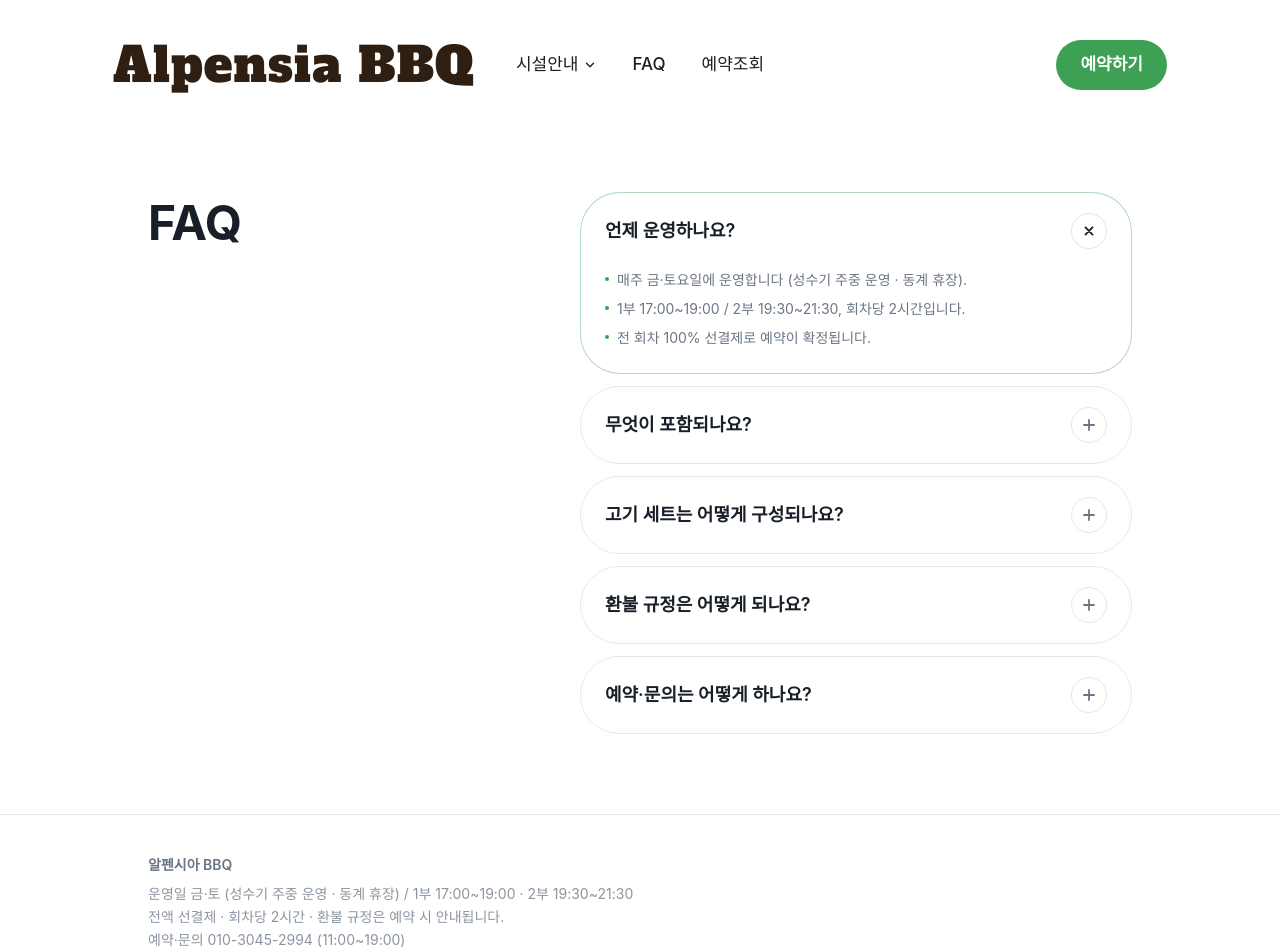
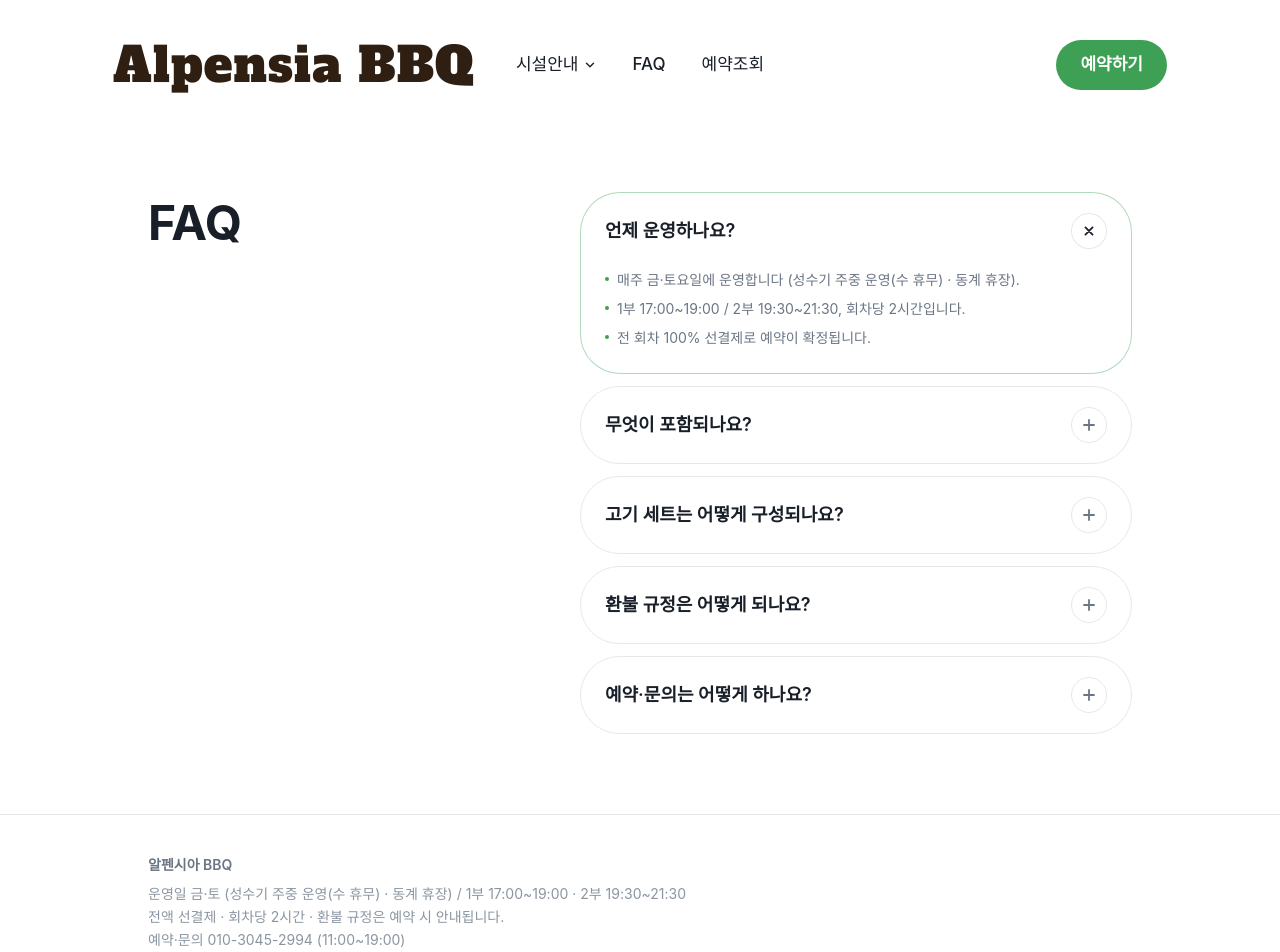
Before and after one commit to prnsslcn/grill-booking, a Next.js app: page /faq in a window 1280 px wide. Shown: the top 952 px of the page. Built offline with nearby package versions, Linux system fonts and the light colour scheme; a web font is replaced by a local one.

Commit message:
content: 운영 안내에 '성수기 주중 운영(수 휴무)' 표기 추가 (푸터·FAQ)

```diff
--- a/components/site/FaqAccordion.tsx
+++ b/components/site/FaqAccordion.tsx
@@ -11,7 +11,7 @@ const FAQS: Faq[] = [
   {
     q: '언제 운영하나요?',
     a: [
-      '매주 금·토요일에 운영합니다 (성수기 주중 운영 · 동계 휴장).',
+      '매주 금·토요일에 운영합니다 (성수기 주중 운영(수 휴무) · 동계 휴장).',
       '1부 17:00~19:00 / 2부 19:30~21:30, 회차당 2시간입니다.',
       '전 회차 100% 선결제로 예약이 확정됩니다.',
     ],
--- a/components/site/SiteFooter.tsx
+++ b/components/site/SiteFooter.tsx
@@ -6,7 +6,7 @@ export function SiteFooter() {
       <div className="mx-auto max-w-5xl px-5 py-10 text-sm text-subtle">
         <p className="font-semibold text-muted">알펜시아 BBQ</p>
         <p className="mt-2 leading-relaxed">
-          운영일 금·토 (성수기 주중 운영 · 동계 휴장) / 1부 17:00~19:00 · 2부 19:30~21:30
+          운영일 금·토 (성수기 주중 운영(수 휴무) · 동계 휴장) / 1부 17:00~19:00 · 2부 19:30~21:30
           <br />
           전액 선결제 · 회차당 2시간 · 환불 규정은 예약 시 안내됩니다.
           <br />
```
